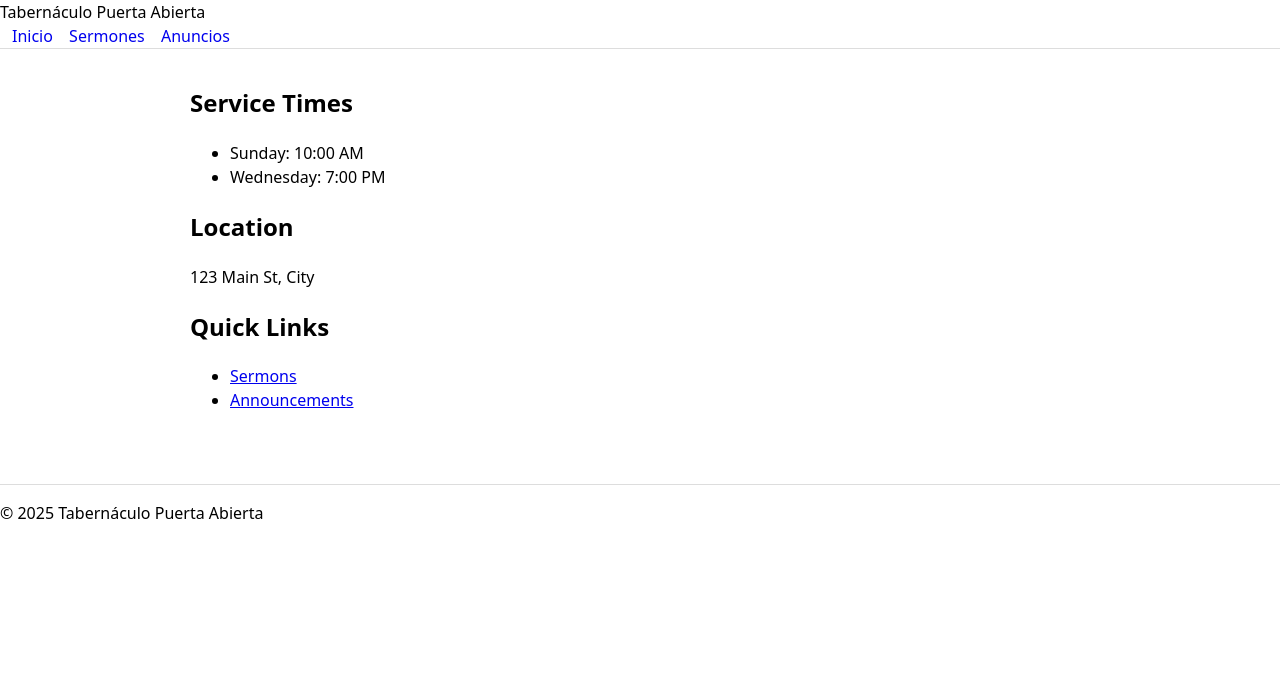
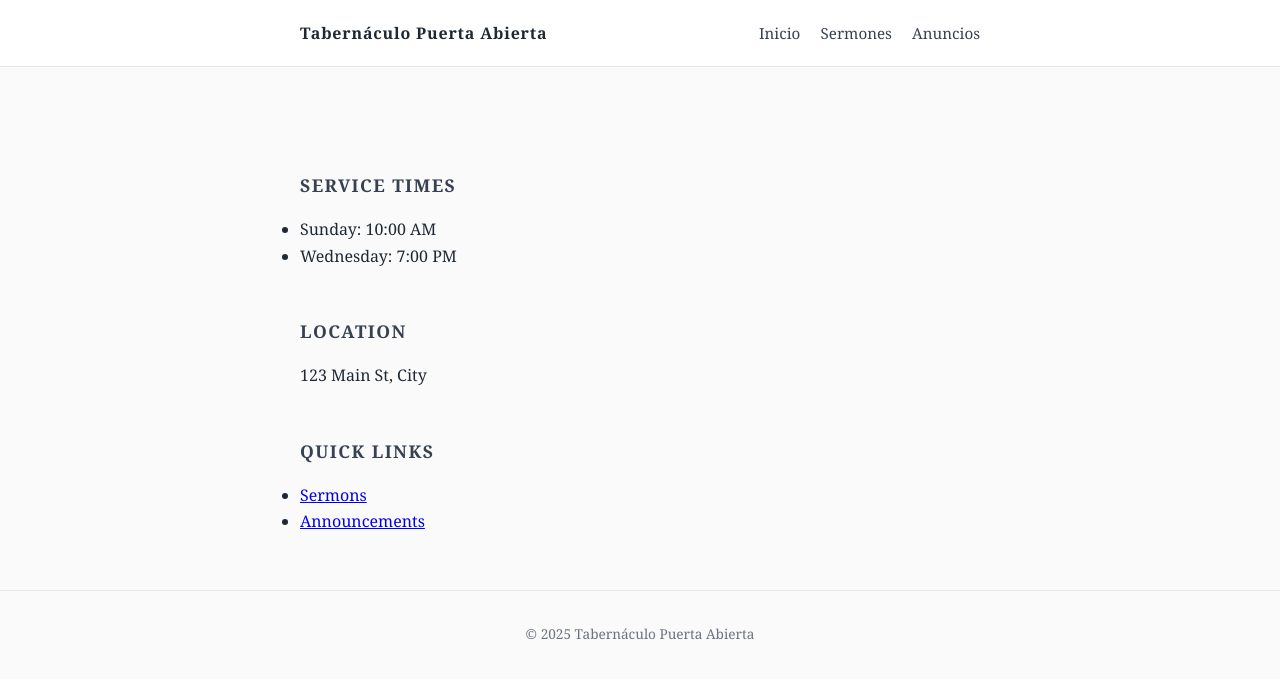
Before and after one commit to FernandoDiaz225/TabernaculoPuertaAbierta, a Jekyll site: the page built from index.md, in a window 1280 px wide. Shown: the top 679 px of the page. Built offline with Jekyll 4.4.1, drawn with Linux system fonts in a browser that asks for light colours.

Commit message:
Update style.css

```diff
--- a/assets/css/style.css
+++ b/assets/css/style.css
@@ -1,9 +1,115 @@
-body { font-family: system-ui, -apple-system, Arial; margin: 0; line-height: 1.5; }
-.container { max-width: 900px; margin: 0 auto; padding: 16px; }
-.site-header { border-bottom: 1px solid #ddd; }
-.brand { font-weight: 700; text-decoration: none; }
-.nav a { margin-left: 12px; text-decoration: none; }
-.site-footer { border-top: 1px solid #ddd; margin-top: 40px; }
-.video { margin: 16px 0; }
-.video iframe { width: 100%; aspect-ratio: 16 / 9; }
-.summary { font-style: italic; opacity: 0.9; }
+/* RESET */
+* {
+  box-sizing: border-box;
+  margin: 0;
+  padding: 0;
+}
+
+/* BASE */
+body {
+  font-family: Georgia, "Times New Roman", serif;
+  color: #1f2933;
+  background-color: #fafafa;
+  line-height: 1.65;
+}
+
+/* LAYOUT */
+.container {
+  max-width: 720px;
+  margin: 0 auto;
+  padding: 3.5rem 1.25rem;
+}
+
+/* HEADER */
+.site-header {
+  border-bottom: 1px solid #e5e7eb;
+  background: #ffffff;
+}
+
+.nav {
+  max-width: 720px;
+  margin: 0 auto;
+  padding: 1.25rem;
+  display: flex;
+  justify-content: space-between;
+  align-items: center;
+}
+
+.nav-title {
+  font-weight: 600;
+  letter-spacing: 0.05em;
+}
+
+.nav-links a {
+  margin-left: 1rem;
+  text-decoration: none;
+  color: #374151;
+  font-size: 0.95rem;
+}
+
+.nav-links a:hover {
+  text-decoration: underline;
+}
+
+/* FOOTER */
+.site-footer {
+  border-top: 1px solid #e5e7eb;
+  padding: 2rem 1.25rem;
+  text-align: center;
+  font-size: 0.85rem;
+  color: #6b7280;
+}
+
+/* TYPOGRAPHY */
+h1 {
+  font-size: 2.2rem;
+  font-weight: 600;
+  margin-bottom: 1.5rem;
+  letter-spacing: 0.02em;
+}
+
+h2 {
+  font-size: 1.1rem;
+  text-transform: uppercase;
+  letter-spacing: 0.08em;
+  margin-top: 3rem;
+  margin-bottom: 1rem;
+  color: #374151;
+}
+
+p {
+  margin-bottom: 1.25rem;
+}
+
+/* HOMEPAGE */
+.intro {
+  margin-bottom: 4rem;
+}
+
+.subtitle {
+  font-size: 1.05rem;
+  color: #4b5563;
+  max-width: 520px;
+}
+
+/* LISTS */
+.clean-list {
+  list-style: none;
+}
+
+.clean-list li {
+  margin-bottom: 0.5rem;
+}
+
+/* SERMONS / CONTENT */
+.sermon-meta {
+  font-size: 0.85rem;
+  color: #6b7280;
+  letter-spacing: 0.08em;
+  text-transform: uppercase;
+  margin-bottom: 1rem;
+}
+
+.sermon-content {
+  margin-top: 2rem;
+}
```
